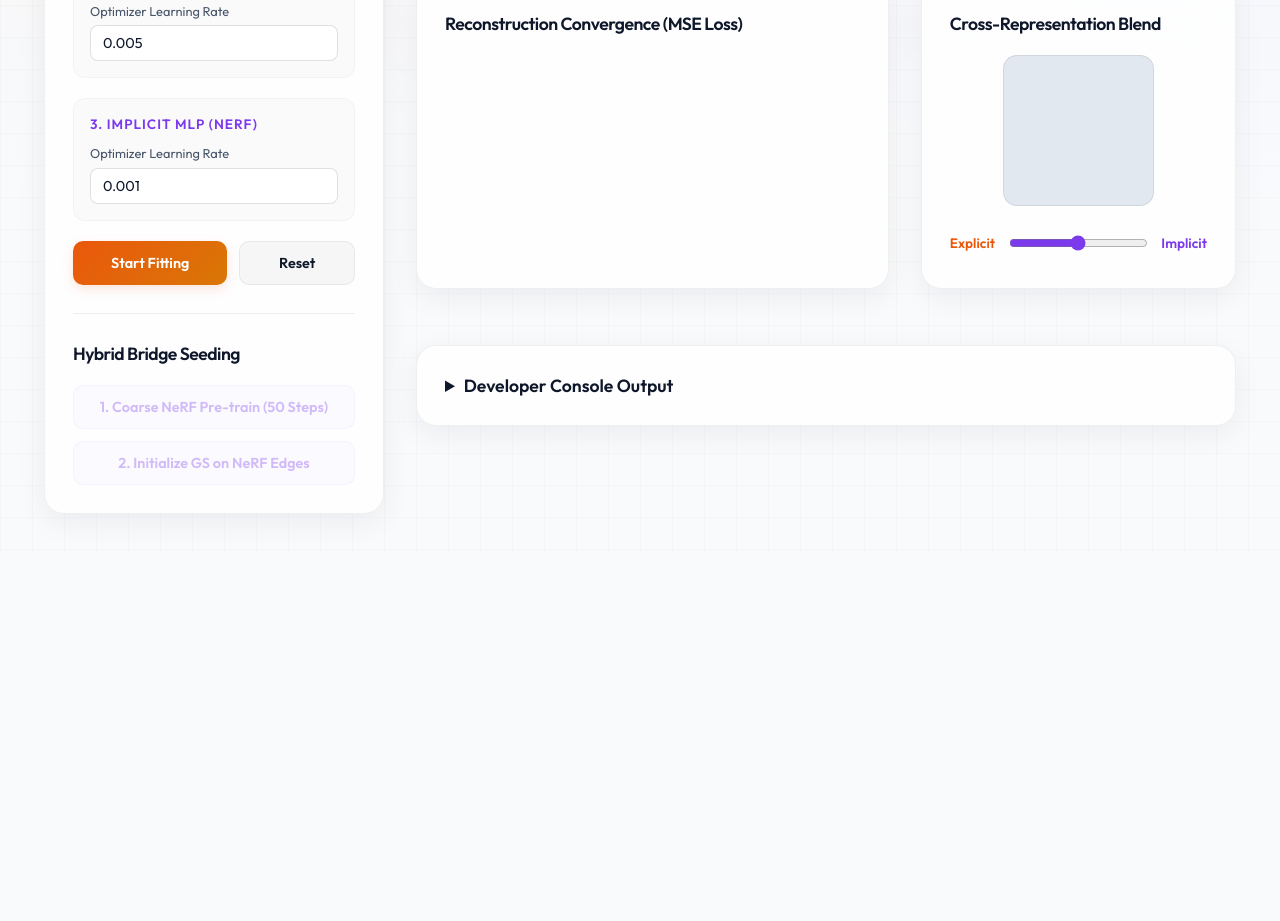
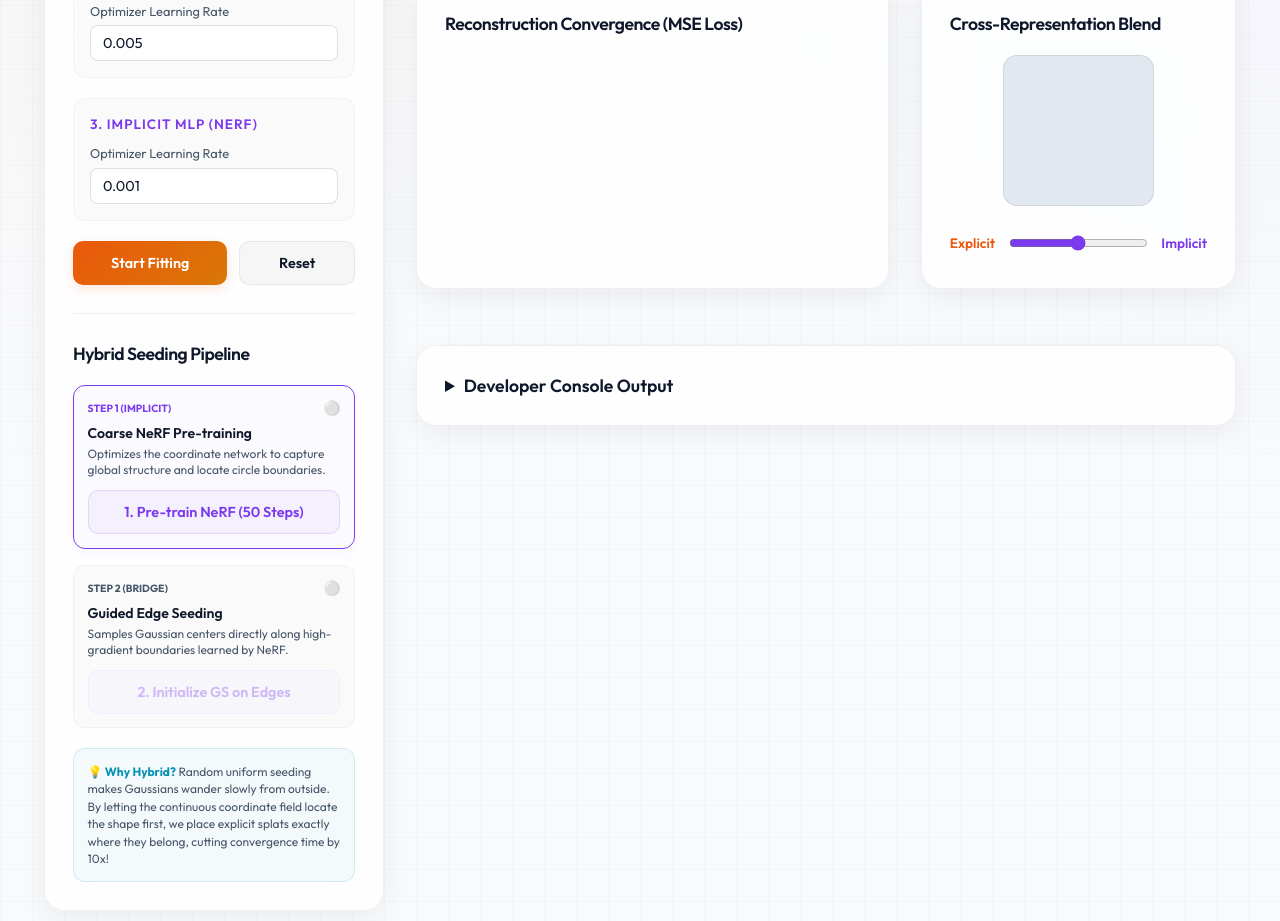
Before and after one commit to magikerwin/burn-nerf-guided-splats, a plain HTML site: page web/index.html in a window 1280 px wide. Shown: the part 539-1460 px from the top of the page. Before the commit the page ends 1093 px from the top, so only its background shows below. Drawn offline with Linux system fonts and the light colour scheme.

Commit message:
feat(web): redesign hybrid seeding UI into an interactive step-by-step pipeline

```diff
--- a/web/index.html
+++ b/web/index.html
@@ -70,10 +70,33 @@
 
                 <div class="divider"></div>
 
-                <h3>Hybrid Bridge Seeding</h3>
-                <div class="btn-group vertical">
-                    <button id="btn-nerf-pretrain" class="btn accent-btn" disabled>1. Coarse NeRF Pre-train (50 Steps)</button>
-                    <button id="btn-seed" class="btn accent-btn" disabled>2. Initialize GS on NeRF Edges</button>
+                <h3>Hybrid Seeding Pipeline</h3>
+                <div class="pipeline-container">
+                    <!-- Step 1 Card -->
+                    <div id="step-1-card" class="pipeline-step active">
+                        <div class="pipeline-step-header">
+                            <span class="step-badge">Step 1 (Implicit)</span>
+                            <span id="step-1-status" class="step-status-icon">⚪</span>
+                        </div>
+                        <h5>Coarse NeRF Pre-training</h5>
+                        <p>Optimizes the coordinate network to capture global structure and locate circle boundaries.</p>
+                        <button id="btn-nerf-pretrain" class="btn accent-btn" style="width:100%;">1. Pre-train NeRF (50 Steps)</button>
+                    </div>
+
+                    <!-- Step 2 Card -->
+                    <div id="step-2-card" class="pipeline-step">
+                        <div class="pipeline-step-header">
+                            <span class="step-badge">Step 2 (Bridge)</span>
+                            <span id="step-2-status" class="step-status-icon">⚪</span>
+                        </div>
+                        <h5>Guided Edge Seeding</h5>
+                        <p>Samples Gaussian centers directly along high-gradient boundaries learned by NeRF.</p>
+                        <button id="btn-seed" class="btn accent-btn" style="width:100%;" disabled>2. Initialize GS on Edges</button>
+                    </div>
+                </div>
+
+                <div class="info-tip-box">
+                    <strong>💡 Why Hybrid?</strong> Random uniform seeding makes Gaussians wander slowly from outside. By letting the continuous coordinate field locate the shape first, we place explicit splats exactly where they belong, cutting convergence time by 10x!
                 </div>
             </section>
 
--- a/web/style.css
+++ b/web/style.css
@@ -507,3 +507,88 @@ input[type="range"] {
     color: #d97706; /* Amber/orange for warnings */
     font-weight: 600;
 }
+
+/* Pipeline Seeding UI */
+.pipeline-container {
+    display: flex;
+    flex-direction: column;
+    gap: 1rem;
+    margin-top: 1rem;
+}
+
+.pipeline-step {
+    background: rgba(0, 0, 0, 0.015);
+    border-radius: 12px;
+    padding: 0.85rem;
+    border: 1px solid rgba(0, 0, 0, 0.04);
+    position: relative;
+    transition: all 0.25s cubic-bezier(0.4, 0, 0.2, 1);
+}
+
+.pipeline-step.active {
+    border-color: var(--accent-purple);
+    background: rgba(124, 58, 237, 0.02);
+    box-shadow: 0 4px 12px rgba(124, 58, 237, 0.04);
+}
+
+.pipeline-step.completed {
+    border-color: #10b981;
+    background: rgba(16, 185, 129, 0.02);
+    box-shadow: 0 4px 12px rgba(16, 185, 129, 0.04);
+}
+
+.pipeline-step-header {
+    display: flex;
+    justify-content: space-between;
+    align-items: center;
+    margin-bottom: 0.4rem;
+}
+
+.step-badge {
+    font-size: 0.65rem;
+    font-weight: 700;
+    text-transform: uppercase;
+    color: var(--text-muted);
+}
+
+.pipeline-step.active .step-badge {
+    color: var(--accent-purple);
+}
+
+.pipeline-step.completed .step-badge {
+    color: #10b981;
+}
+
+.step-status-icon {
+    font-size: 0.85rem;
+}
+
+.pipeline-step h5 {
+    font-size: 0.88rem;
+    font-weight: 600;
+    margin-bottom: 0.25rem;
+    color: var(--text-primary);
+}
+
+.pipeline-step p {
+    font-size: 0.75rem;
+    color: var(--text-muted);
+    margin-bottom: 0.75rem;
+    line-height: 1.35;
+}
+
+.info-tip-box {
+    background: rgba(8, 145, 178, 0.04);
+    border: 1px solid rgba(8, 145, 178, 0.15);
+    border-radius: 12px;
+    padding: 0.85rem;
+    font-size: 0.75rem;
+    line-height: 1.45;
+    color: var(--text-muted);
+    margin-top: 1.25rem;
+    text-align: left;
+}
+
+.info-tip-box strong {
+    color: var(--accent-cyan);
+}
```
